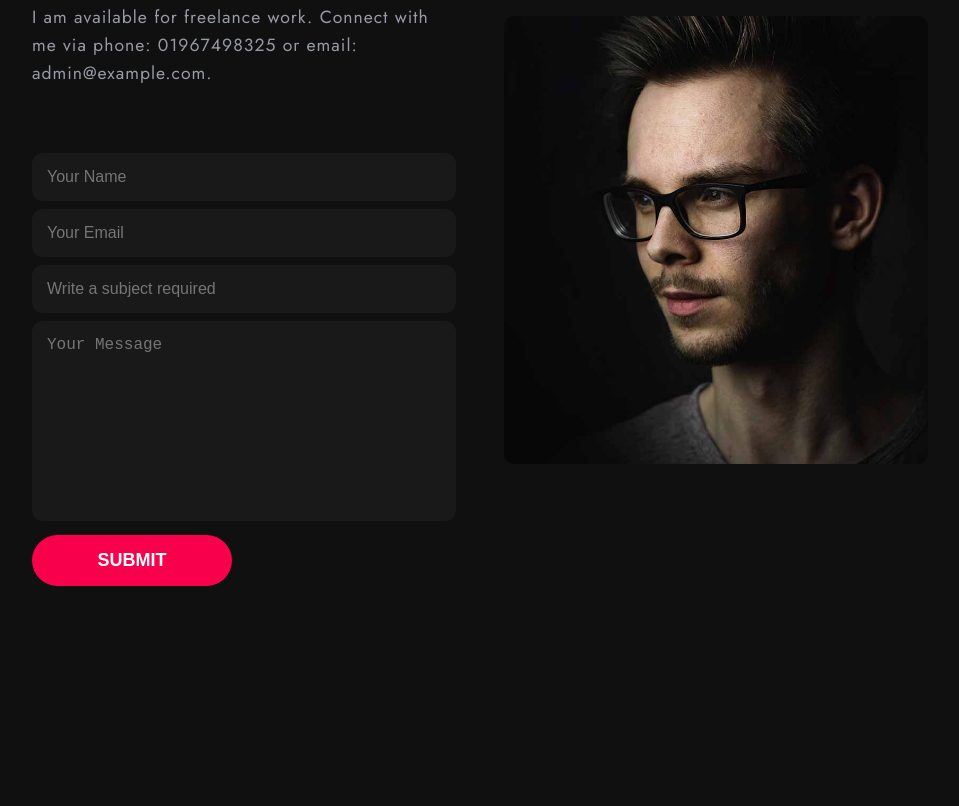
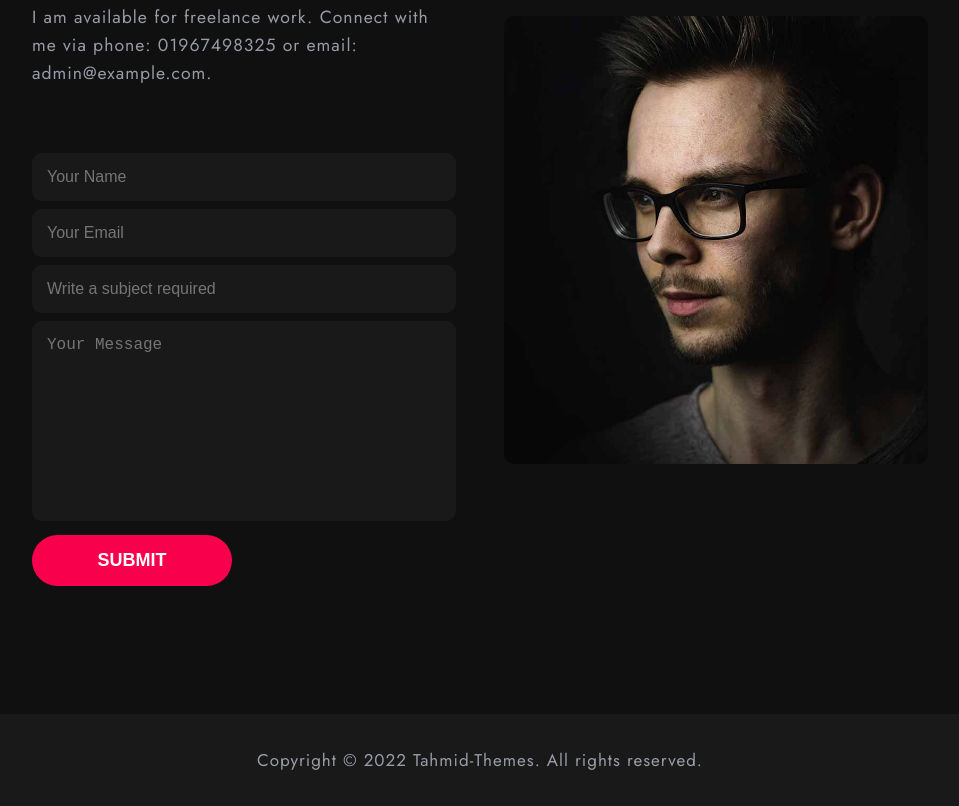
Before and after one commit to mahmud035/portfolio-website, a plain HTML site: page index.html in a window 1280 px wide. Shown: the part 5111-5917 px from the top of the page, without its empty margins (160-1119 px from the left). Before the commit the page ends 5825 px from the top, so only its background shows below. Drawn offline with nearby package versions, Linux system fonts and the light colour scheme.

Commit message:
added footer

```diff
--- a/css/style.css
+++ b/css/style.css
@@ -413,3 +413,16 @@ form textarea {
   transform: translateY(-8px);
   cursor: pointer;
 }
+
+/* Footer */
+footer {
+  text-align: center;
+  background-color: var(--second-bg-color);
+  padding: 34px;
+}
+
+footer p {
+  font-size: 17px;
+  color: var(--second-color);
+  letter-spacing: 1px;
+}
--- a/index.html
+++ b/index.html
@@ -225,6 +225,11 @@
       </div>
     </section>
 
+    <!-- start footer -->
+    <footer>
+      <p>Copyright &copy; 2022 Tahmid-Themes. All rights reserved.</p>
+    </footer>
+
     <!-- Link to Javascript File -->
     <script src="./js/script.js"></script>
   </body>
```
